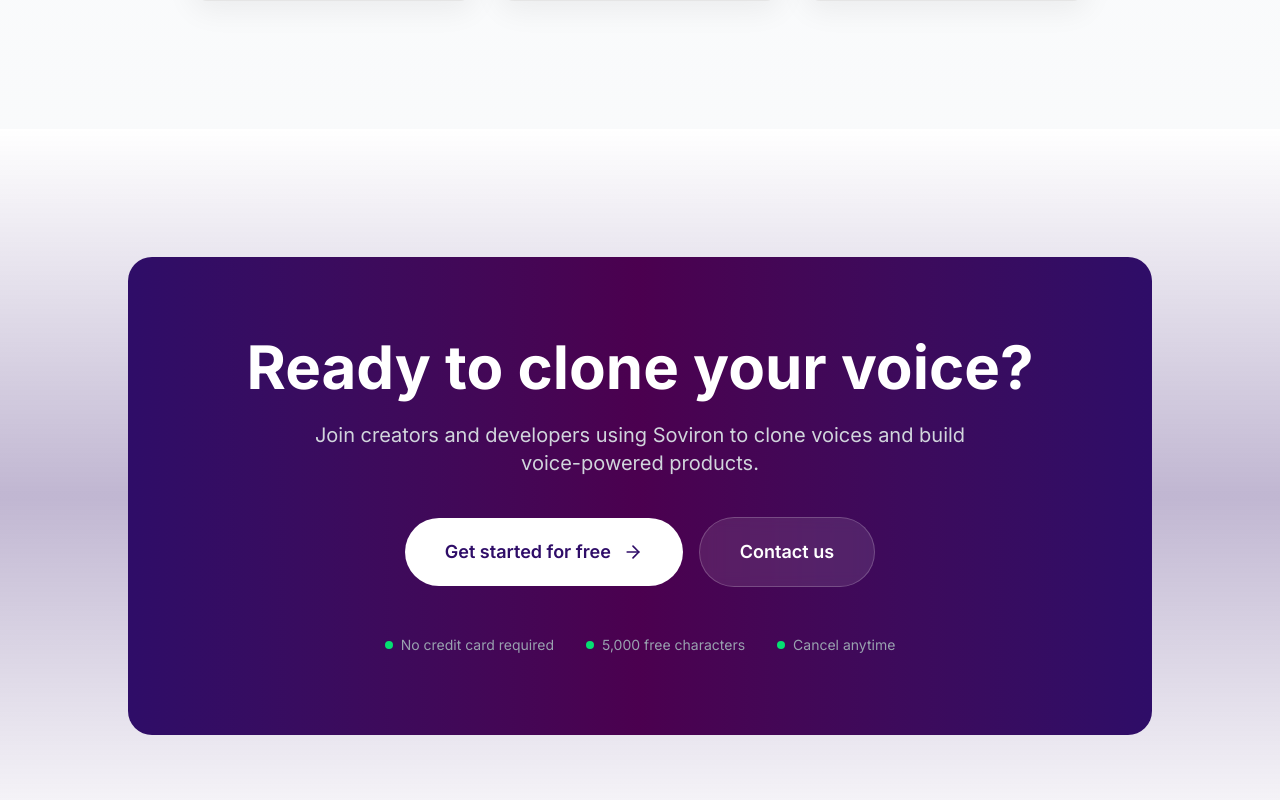
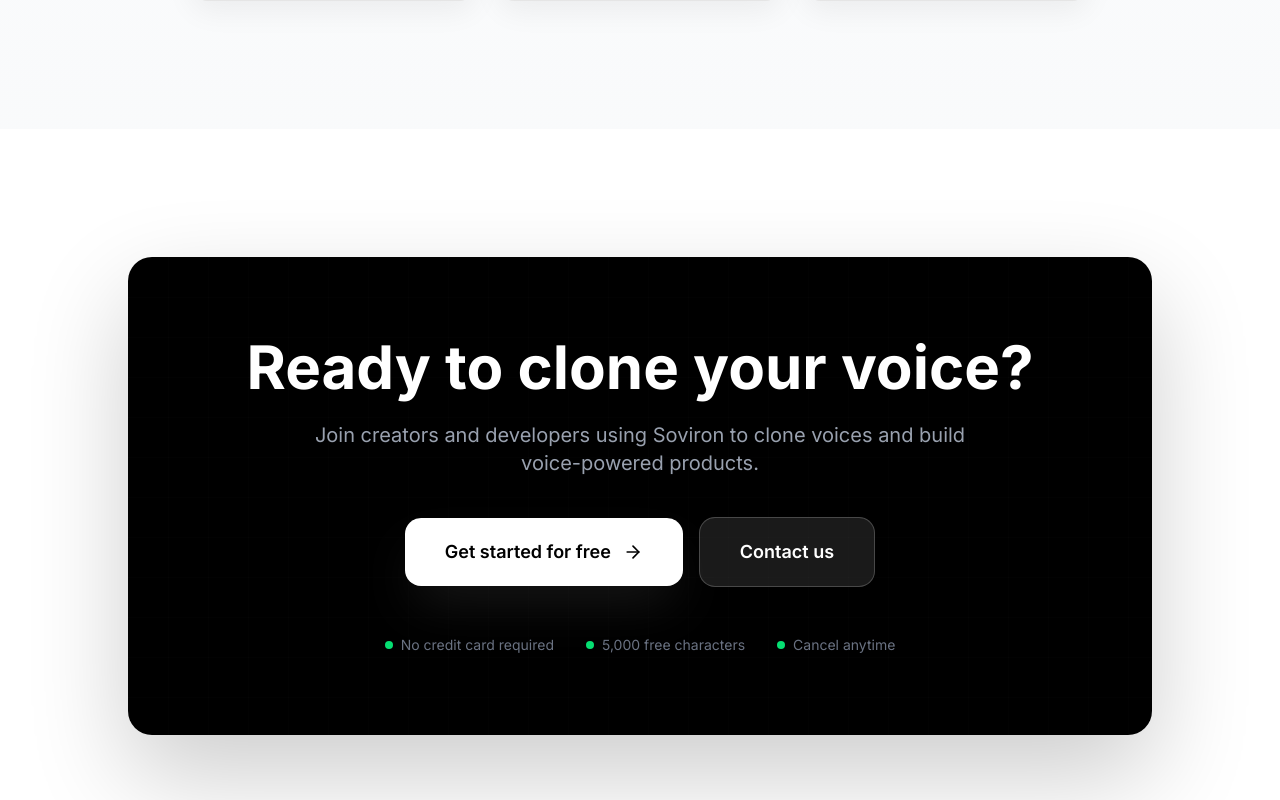
Before and after one commit to rupesh13r/soviron, a Next.js app: page / in a window 1280 px wide. Shown: the part 5020-5820 px from the top of the page. Built offline with nearby package versions, Linux system fonts and the light colour scheme.

Commit message:
fix CTA section color to black

```diff
--- a/components/CTA.tsx
+++ b/components/CTA.tsx
@@ -5,18 +5,26 @@ import { ArrowRight } from "lucide-react";
 export function CTA() {
   return (
     <section className="relative py-32 px-6">
-      <div className="absolute inset-0 bg-gradient-to-b from-transparent via-violet-950/30 to-transparent" />
-
       <div className="relative max-w-5xl mx-auto">
         <motion.div
           initial={{ opacity: 0, scale: 0.95 }}
           whileInView={{ opacity: 1, scale: 1 }}
           viewport={{ once: true }}
           transition={{ duration: 0.6 }}
-          className="relative rounded-3xl overflow-hidden"
+          className="relative rounded-3xl overflow-hidden bg-black"
+          style={{ boxShadow: "0 40px 100px rgba(0,0,0,0.2)" }}
         >
-          {/* Background */}
-          <div className="absolute inset-0 bg-gradient-to-r from-violet-950 via-fuchsia-950 to-violet-950" />
+          {/* Subtle grid texture */}
+          <div
+            className="absolute inset-0 opacity-10"
+            style={{
+              backgroundImage: `
+                linear-gradient(to right, rgba(255,255,255,0.1) 1px, transparent 1px),
+                linear-gradient(to bottom, rgba(255,255,255,0.1) 1px, transparent 1px)
+              `,
+              backgroundSize: "40px 40px",
+            }}
+          />
 
           {/* Content */}
           <div className="relative px-12 py-20 text-center text-white">
@@ -35,7 +43,7 @@ export function CTA() {
               whileInView={{ opacity: 1, y: 0 }}
               viewport={{ once: true }}
               transition={{ duration: 0.6, delay: 0.2 }}
-              className="text-xl text-gray-300 mb-10 max-w-2xl mx-auto"
+              className="text-xl text-gray-400 mb-10 max-w-2xl mx-auto"
             >
               Join creators and developers using Soviron to clone voices and build voice-powered products.
             </motion.p>
@@ -47,12 +55,18 @@ export function CTA() {
               transition={{ duration: 0.6, delay: 0.3 }}
               className="flex flex-col sm:flex-row gap-4 justify-center items-center"
             >
-              <a href="/signup" className="group px-10 py-5 bg-white text-violet-950 rounded-full font-semibold text-lg hover:scale-105 transition-all hover:shadow-2xl hover:shadow-white/50 flex items-center gap-3">
+              <a
+                href="/signup"
+                className="group px-10 py-5 bg-white text-black rounded-2xl font-semibold text-lg hover:scale-105 transition-all flex items-center gap-3 shadow-2xl shadow-white/10"
+              >
                 Get started for free
                 <ArrowRight className="w-5 h-5 group-hover:translate-x-1 transition-transform" />
               </a>
 
-              <a href="mailto:hello@soviron.tech" className="px-10 py-5 bg-white/10 border border-white/20 rounded-full backdrop-blur-sm font-semibold text-lg hover:bg-white/20 transition-all">
+              <a
+                href="mailto:hello@soviron.tech"
+                className="px-10 py-5 bg-white/10 border border-white/20 rounded-2xl font-semibold text-lg hover:bg-white/20 transition-all"
+              >
                 Contact us
               </a>
             </motion.div>
@@ -62,7 +76,7 @@ export function CTA() {
               whileInView={{ opacity: 1 }}
               viewport={{ once: true }}
               transition={{ duration: 0.6, delay: 0.4 }}
-              className="mt-12 flex flex-wrap justify-center items-center gap-8 text-sm text-gray-400"
+              className="mt-12 flex flex-wrap justify-center items-center gap-8 text-sm text-gray-500"
             >
               <div className="flex items-center gap-2">
                 <div className="w-2 h-2 rounded-full bg-green-400" />
```
